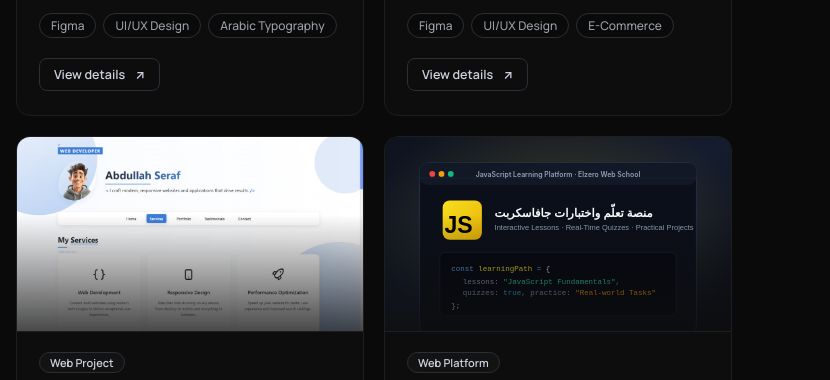
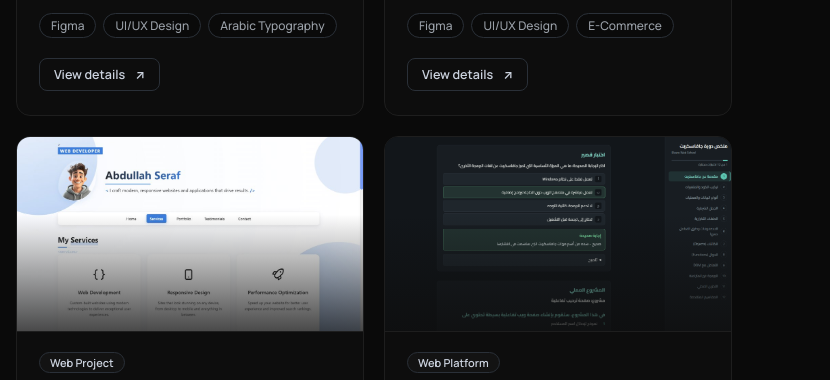
Before and after one commit to abdullahseraf/Portfolio, a plain HTML site: page index.html in a window 1280 px wide. Shown: the part 3257-3637 px from the top of the page, 450-1280 px from the left. Drawn offline with Linux system fonts and the light colour scheme; a web font is replaced by a local one.

Commit message:
feat: add JS learning platform screenshots to card and modal gallery

```diff
--- a/Script.js
+++ b/Script.js
@@ -305,7 +305,7 @@
         "RTL Arabic reading-optimized typography and layout",
       ],
       stack: ["JavaScript", "HTML5", "CSS3", "Interactive Quiz UI"],
-      images: ["images/javascript-platform.svg"],
+      images: ["images/alziro-3.png", "images/alziro-2.jpg", "images/alziro-1.jpg"],
       links: {
         playStore: "",
         github: "https://github.com/abdullahseraf/alziro-js",
--- a/index.html
+++ b/index.html
@@ -481,7 +481,7 @@
 
             <article class="card app rv" data-t="web">
               <div class="card-thumb">
-                <img src="images/javascript-platform.svg" alt="JavaScript Learning Platform" loading="lazy" />
+                <img src="images/alziro-3.png" alt="JavaScript Learning Platform" loading="lazy" />
               </div>
               <div class="card-body">
                 <div class="card-meta">
```
Also changed, not shown: images/alziro-1.jpg (added), images/alziro-2.jpg (added), images/alziro-3.png (added).
